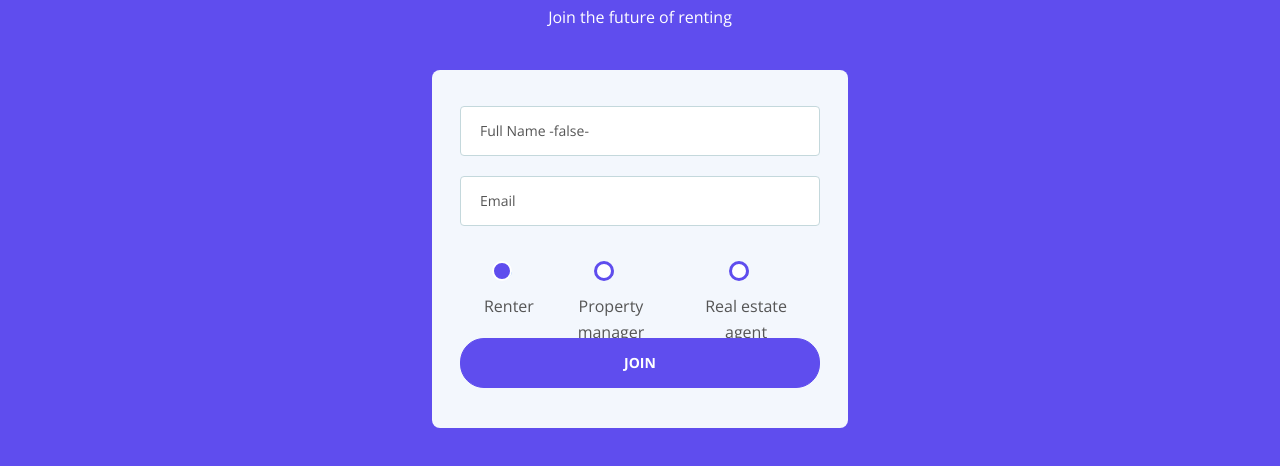
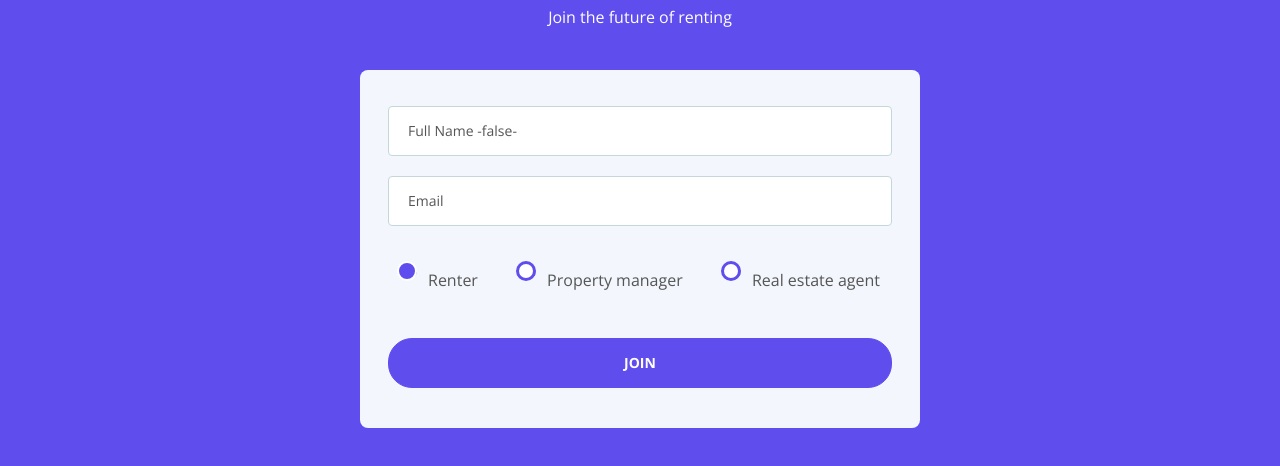
Before and after one commit to renteazy/renteazy.github.io, a website: page join.html in a window 1280 px wide. Shown: the part 230-696 px from the top of the page. Drawn offline with nearby package versions, Linux system fonts and the light colour scheme.

Commit message:
join: Widden waiting list form

```diff
--- a/css/styles.css
+++ b/css/styles.css
@@ -1735,7 +1735,7 @@ a:hover.back-to-top {
 }
 
 .ex-2-header .form-container {
-    max-width: 26rem;
+    max-width: 35rem;
     margin-right: auto;
     margin-left: auto;
     padding: 2.25rem 1.25rem 1.25rem 1.25rem;
```
